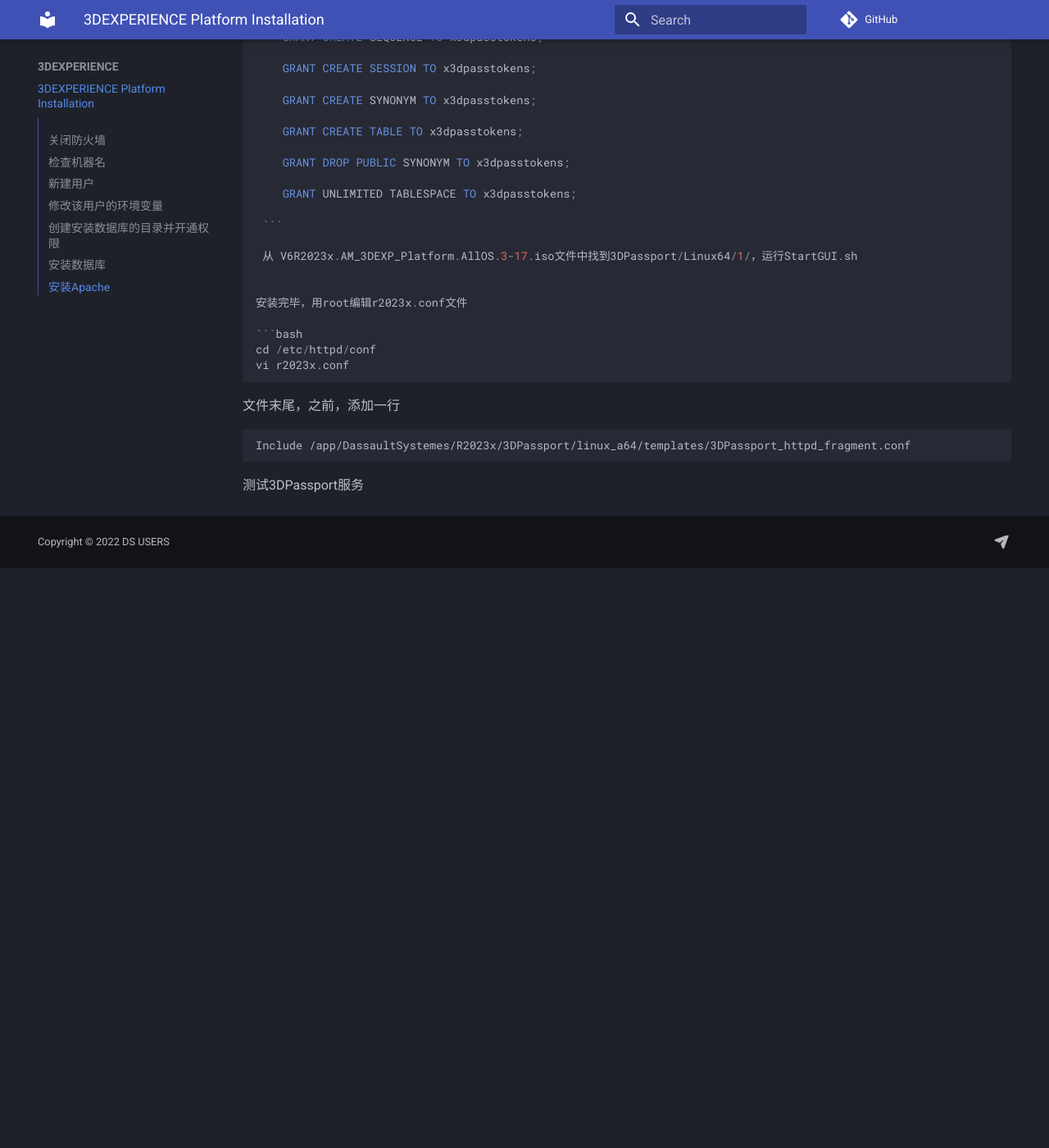
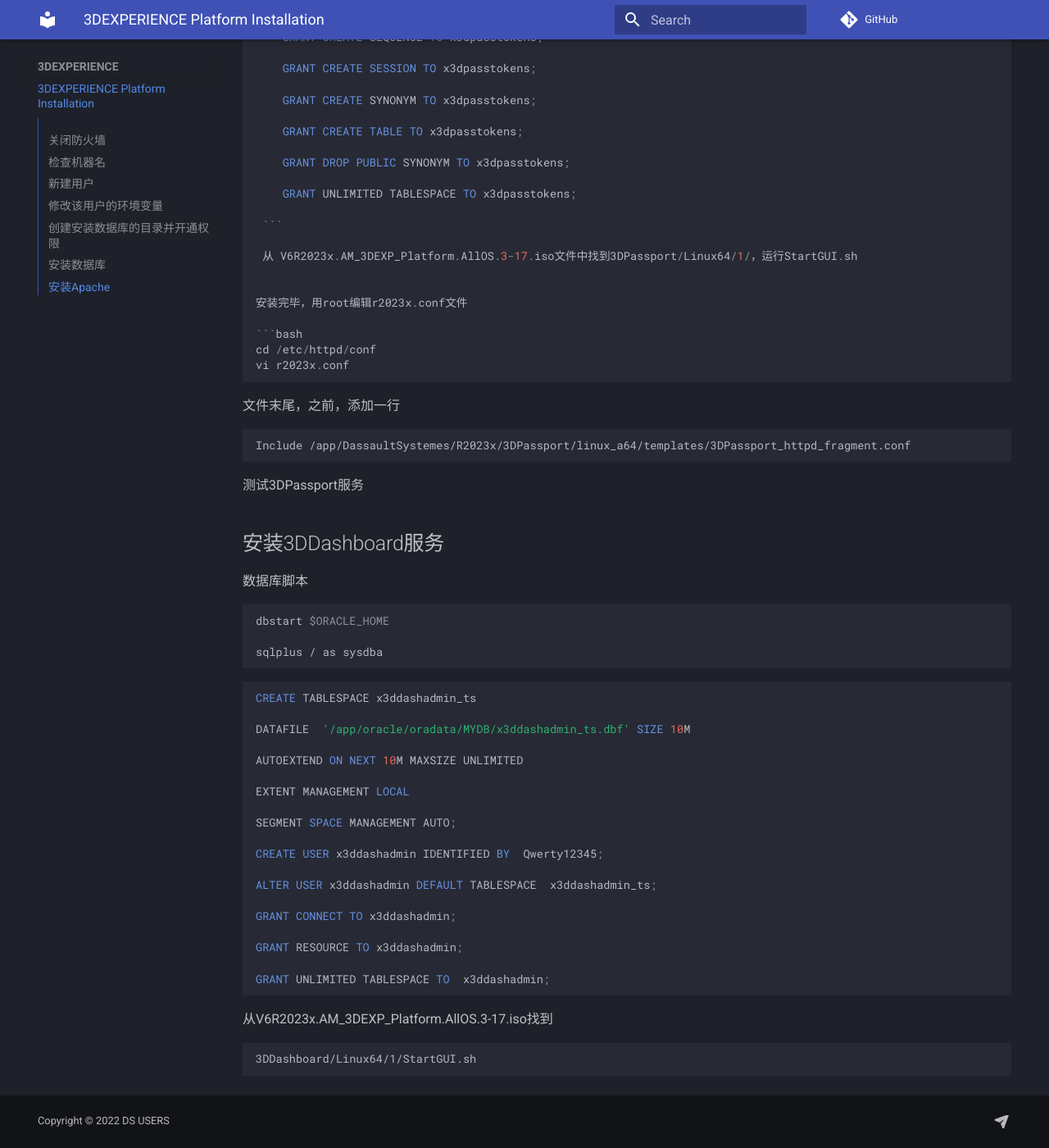
Before and after one commit to xuscode/dsdeploy.github.io, an MkDocs documentation site: the page built from docs/3DEXPERIENCE/3DEXPERIENCE Platform Installation.md, in a window 1280 px wide and 1400 px high, scrolled down 6050 px. Shown: the whole window at 82% size. Built offline with MkDocs 1.6.1 and Material for MkDocs 9.7.7, drawn with Linux system fonts in a browser that asks for light colours; nearby versions of some CDN libraries; comment, search, counter and statistics services are not loaded; before the commit the page ends 6743 px from its top, so only the background shows below that.

Commit message:
20221214142447

````diff
--- a/docs/3DEXPERIENCE/3DEXPERIENCE Platform Installation.md
+++ b/docs/3DEXPERIENCE/3DEXPERIENCE Platform Installation.md
@@ -352,3 +352,44 @@
 ```
 
 测试3DPassport服务
+
+
+## 安装3DDashboard服务
+
+数据库脚本
+
+```bash
+dbstart $ORACLE_HOME
+
+sqlplus / as sysdba
+```
+
+```sql
+
+CREATE TABLESPACE x3ddashadmin_ts
+
+DATAFILE  '/app/oracle/oradata/MYDB/x3ddashadmin_ts.dbf' SIZE 10M
+
+AUTOEXTEND ON NEXT 10M MAXSIZE UNLIMITED
+
+EXTENT MANAGEMENT LOCAL
+
+SEGMENT SPACE MANAGEMENT AUTO;
+
+CREATE USER x3ddashadmin IDENTIFIED BY  Qwerty12345;
+
+ALTER USER x3ddashadmin DEFAULT TABLESPACE  x3ddashadmin_ts;
+
+GRANT CONNECT TO x3ddashadmin;
+
+GRANT RESOURCE TO x3ddashadmin;
+
+GRANT UNLIMITED TABLESPACE TO  x3ddashadmin;
+
+```
+
+从V6R2023x.AM_3DEXP_Platform.AllOS.3-17.iso找到
+
+```bash
+3DDashboard/Linux64/1/StartGUI.sh
+```
````
